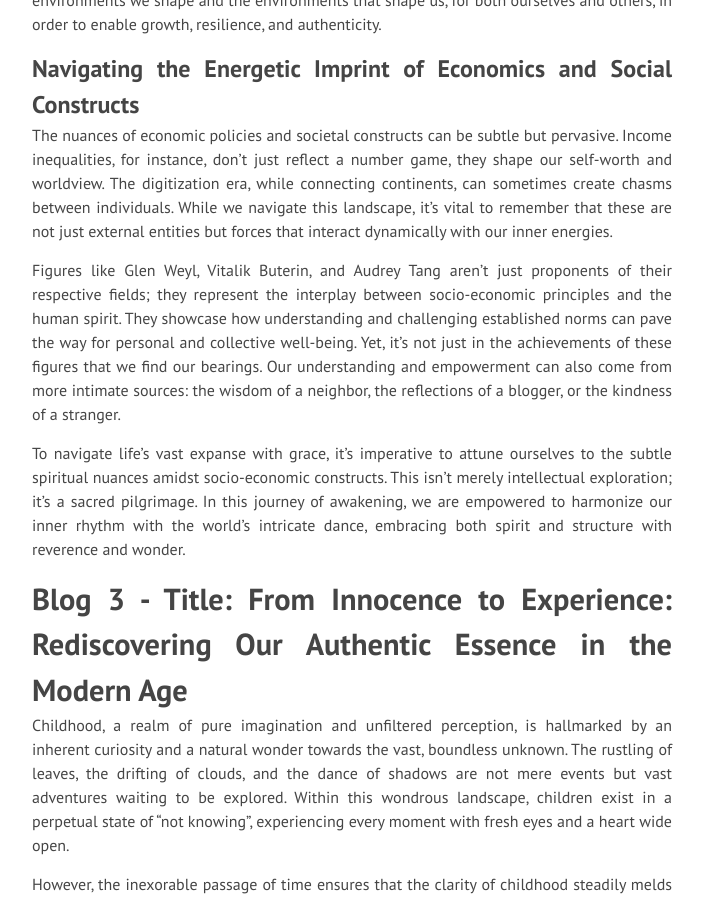
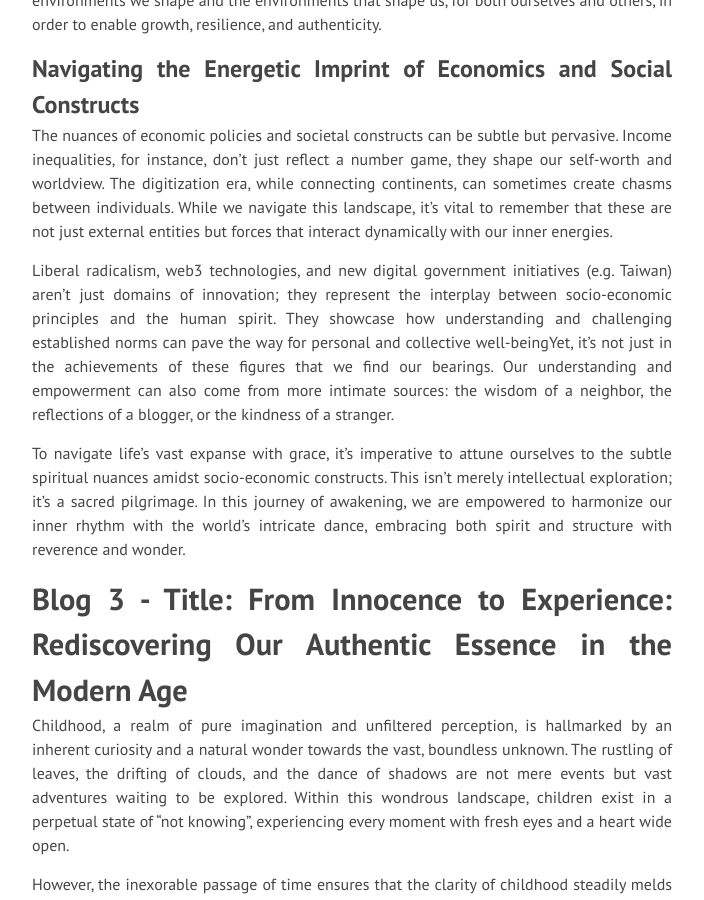
Before and after one commit to diezcami/arctic-fox-theme, a Jekyll site: the page built from _posts/2015-05-25-formatting-samples.markdown, in a window 1280 px wide and 900 px high, scrolled down 914 px. Shown: the whole window, without its empty margins (288-992 px from the left). Built offline with Jekyll 4.4.1, drawn with Linux system fonts in a browser that asks for light colours; nearby versions of some CDN libraries; Markdown is read by kramdown in place of the engine named in the settings.

Commit message:
Update 2015-05-25-formatting-samples.markdown

```diff
--- a/_posts/2015-05-25-formatting-samples.markdown
+++ b/_posts/2015-05-25-formatting-samples.markdown
@@ -18,7 +18,7 @@ This experience serves as a poignant metaphor for the environments we create for
 
 The nuances of economic policies and societal constructs can be subtle but pervasive. Income inequalities, for instance, don't just reflect a number game, they shape our self-worth and worldview. The digitization era, while connecting continents, can sometimes create chasms between individuals. While we navigate this landscape, it's vital to remember that these are not just external entities but forces that interact dynamically with our inner energies.
 
-Figures like Glen Weyl, Vitalik Buterin, and Audrey Tang aren't just proponents of their respective fields; they represent the interplay between socio-economic principles and the human spirit. They showcase how understanding and challenging established norms can pave the way for personal and collective well-being. Yet, it's not just in the achievements of these figures that we find our bearings. Our understanding and empowerment can also come from more intimate sources: the wisdom of a neighbor, the reflections of a blogger, or the kindness of a stranger.
+Liberal radicalism, web3 technologies, and new digital government initiatives (e.g. Taiwan) aren't just domains of innovation; they represent the interplay between socio-economic principles and the human spirit. They showcase how understanding and challenging established norms can pave the way for personal and collective well-beingYet, it's not just in the achievements of these figures that we find our bearings. Our understanding and empowerment can also come from more intimate sources: the wisdom of a neighbor, the reflections of a blogger, or the kindness of a stranger.
 
 To navigate life's vast expanse with grace, it's imperative to attune ourselves to the subtle spiritual nuances amidst socio-economic constructs. This isn't merely intellectual exploration; it's a sacred pilgrimage. In this journey of awakening, we are empowered to harmonize our inner rhythm with the world's intricate dance, embracing both spirit and structure with reverence and wonder.
 
```
